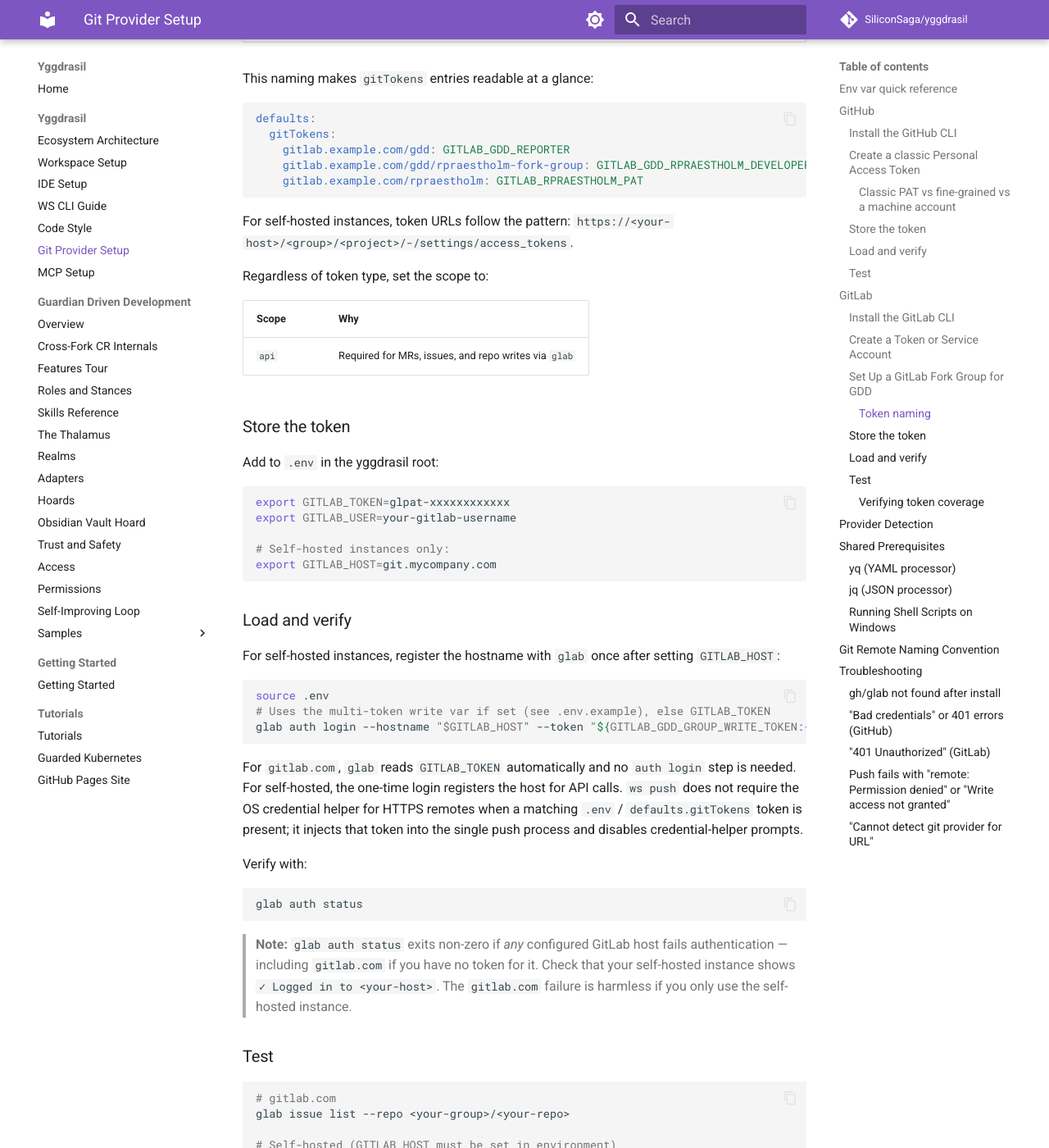
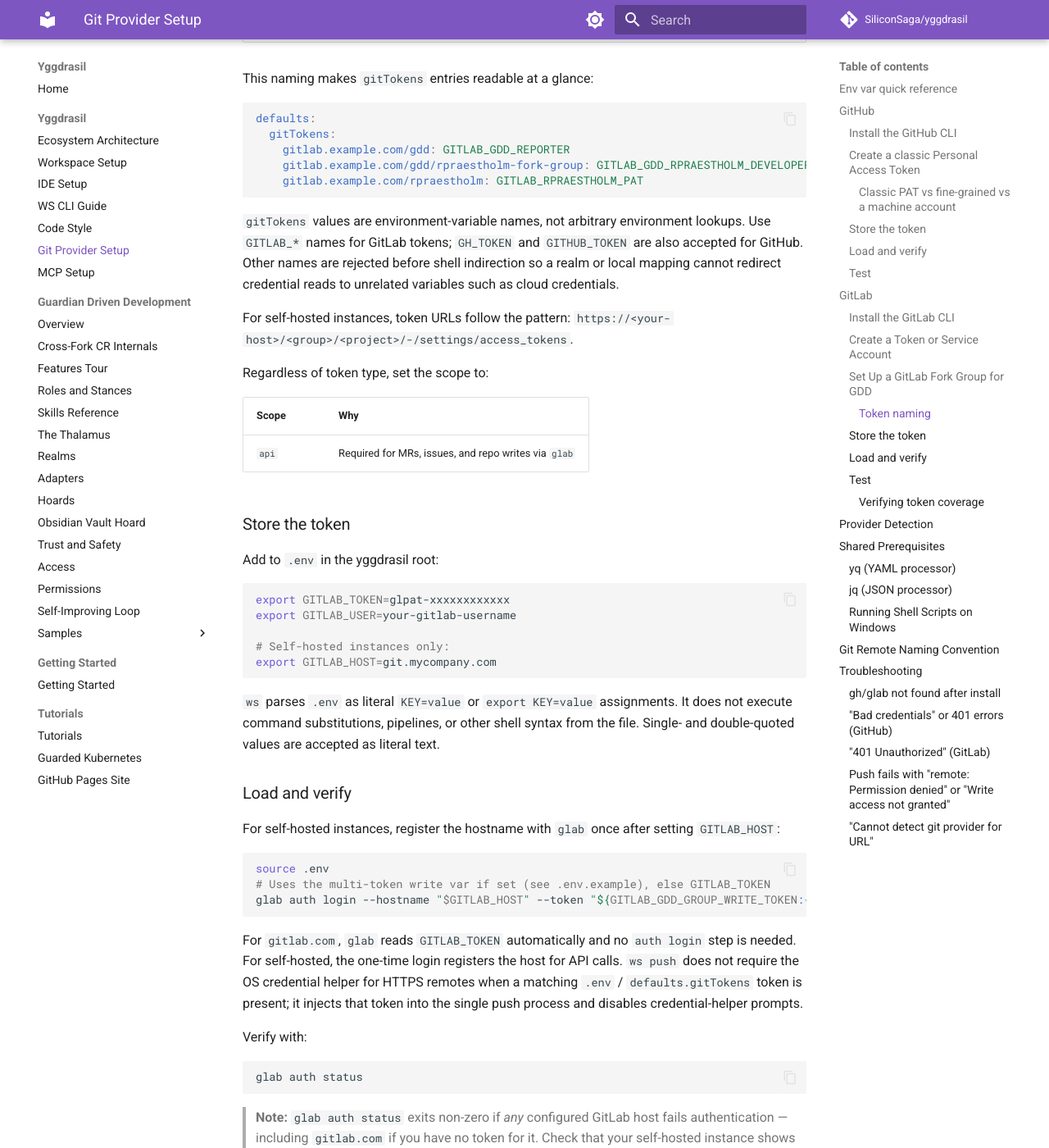
Before and after one commit to SiliconSaga/yggdrasil, an MkDocs documentation site: the page built from docs/git-provider-setup.md, in a window 1280 px wide and 1400 px high, scrolled down 7592 px. Shown: the whole window at 82% size. Built offline with MkDocs 1.6.1 and Material for MkDocs 9.7.7, drawn with Linux system fonts in a browser that asks for light colours; comment, search, counter and statistics services are not loaded.

Commit message:
fix(security): load workspace credentials as literal data
Replace direct shell sourcing of the workspace `.env` file with a shared literal assignment parser. The loader accepts comments, blank lines, optional `export`, quoted values, and embedded equals signs without evaluating command substitutions or other shell syntax; malformed lines fail with a precise location.

Constrain `defaults.gitTokens` aliases to Git provider credential variables before every config-driven indirect expansion. GitLab mappings must use `GITLAB_*`, while `GH_TOKEN` and `GITHUB_TOKEN` remain valid GitHub defaults, preventing realm or local configuration from redirecting credential reads to unrelated environment variables.

Update the GitLab clone-fork fixtures to use the now-explicit GitLab token naming contract and document both boundaries for workspace operators.

Co-Authored-By: Codex GPT-5 <noreply@openai.com>

````diff
--- a/docs/git-provider-setup.md
+++ b/docs/git-provider-setup.md
@@ -235,6 +235,8 @@ defaults:
     gitlab.example.com/rpraestholm: GITLAB_RPRAESTHOLM_PAT
 ```
 
+`gitTokens` values are environment-variable names, not arbitrary environment lookups. Use `GITLAB_*` names for GitLab tokens; `GH_TOKEN` and `GITHUB_TOKEN` are also accepted for GitHub. Other names are rejected before shell indirection so a realm or local mapping cannot redirect credential reads to unrelated variables such as cloud credentials.
+
 For self-hosted instances, token URLs follow the pattern:
 `https://<your-host>/<group>/<project>/-/settings/access_tokens`.
 
@@ -255,6 +257,8 @@ export GITLAB_USER=your-gitlab-username
 # Self-hosted instances only:
 export GITLAB_HOST=git.mycompany.com
 ```
+
+`ws` parses `.env` as literal `KEY=value` or `export KEY=value` assignments. It does not execute command substitutions, pipelines, or other shell syntax from the file. Single- and double-quoted values are accepted as literal text.
 
 ### Load and verify
 
````
Also changed, not shown: 12 other files.
